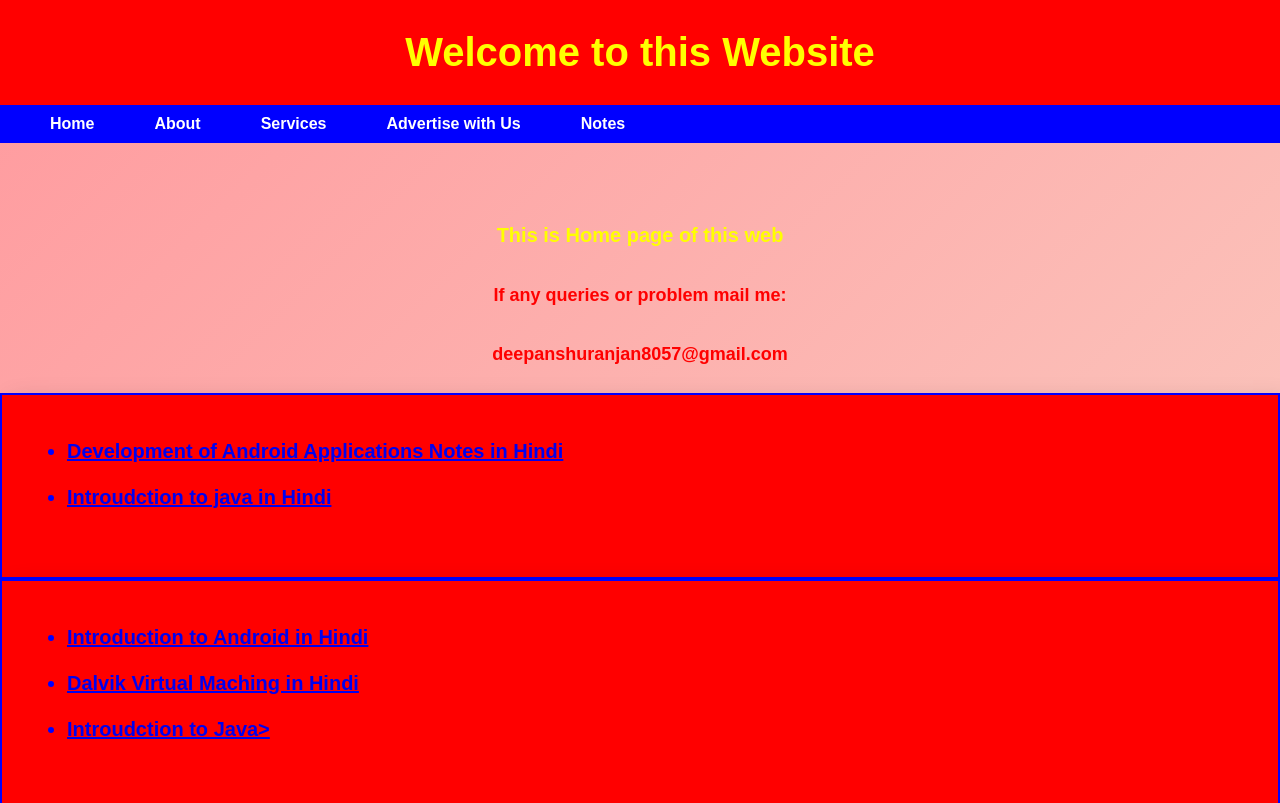
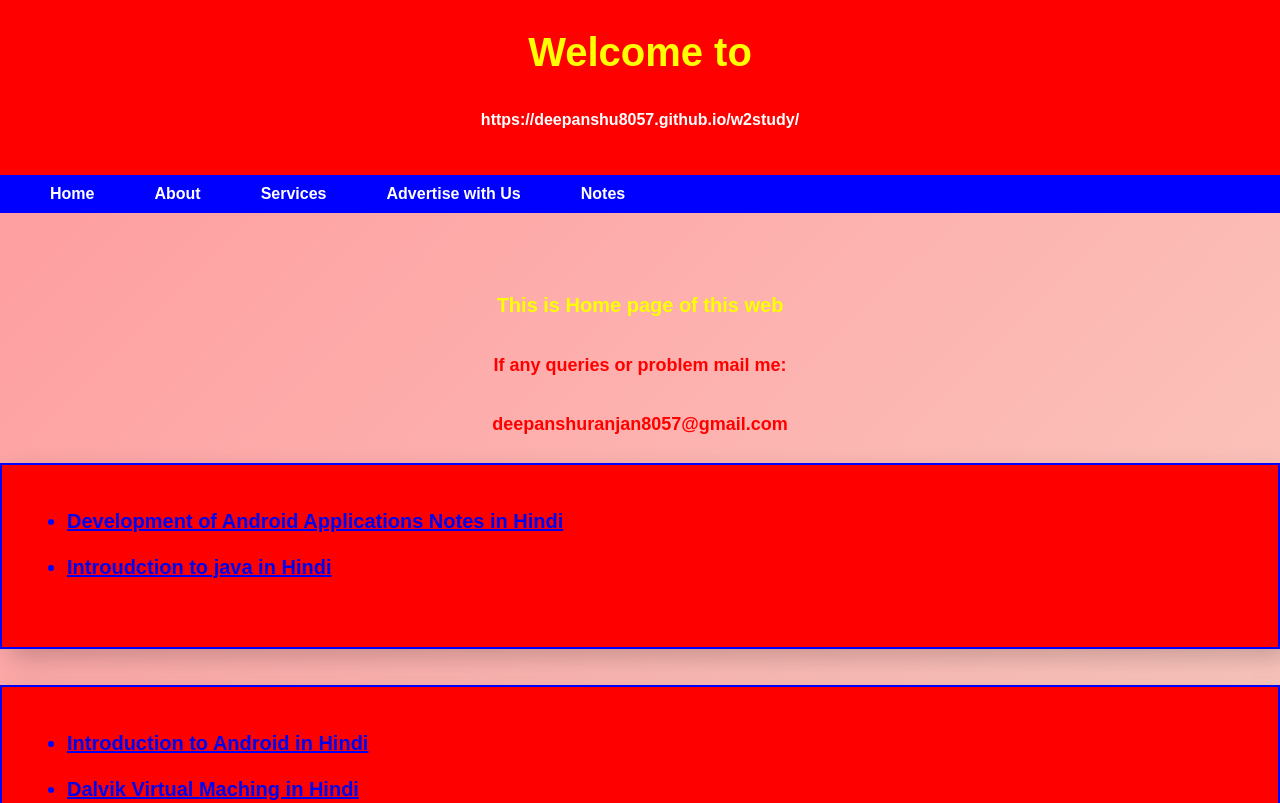
Before and after one commit to deepanshu8057/w2study, a plain HTML site: page index.html in a window 1280 px wide. Shown: the top 803 px of the page. Drawn offline with Linux system fonts and the light colour scheme.

Commit message:
Update index.html

```diff
--- a/index.html
+++ b/index.html
@@ -69,6 +69,10 @@
         header h2 {
             margin: 0;
             font-size: 2.5rem;
+        }
+        header h3 {
+            color: white;
+            font-size: 16px;
         }
 
  /* menu container*/
@@ -203,7 +207,8 @@
 </head>
 <body>
     <header>
-        <h2>Welcome to this Website</h2>
+        <h2>Welcome to</h2>
+        <h3>https://deepanshu8057.github.io/w2study/</h3>
     </header>
 <div class="menu-container">
         <div class="hamburger-icon" onclick="toggleMenu()">&#9776;</div>
@@ -230,7 +235,7 @@
                 <li><a href="introduction_to_java.html">Introudction to java in Hindi</a></li><br>
             </ul>
         </h3>
-        </div>
+        </div><br><br>
 <div class="box">
         <h3>
             <ul>
```
